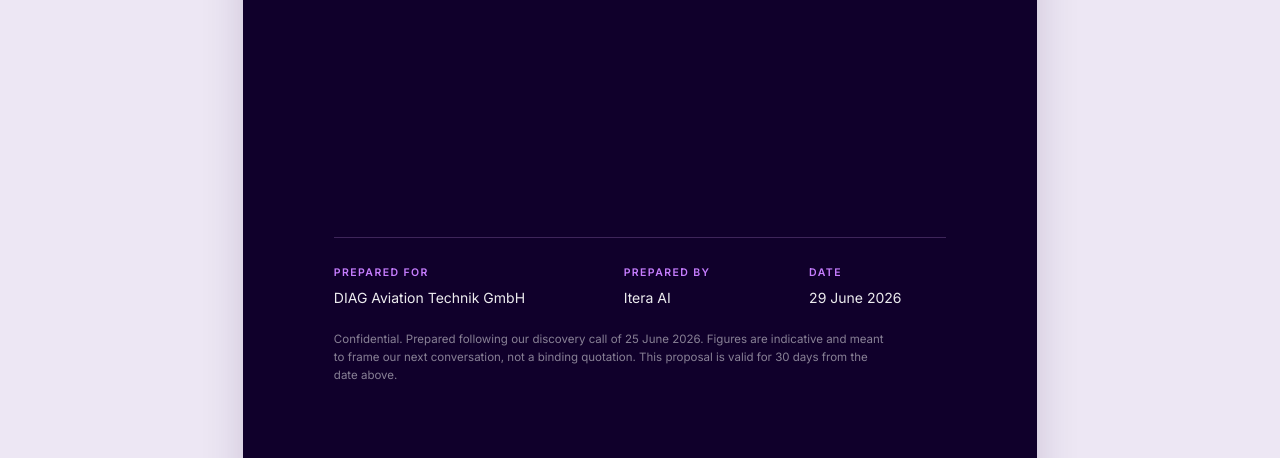
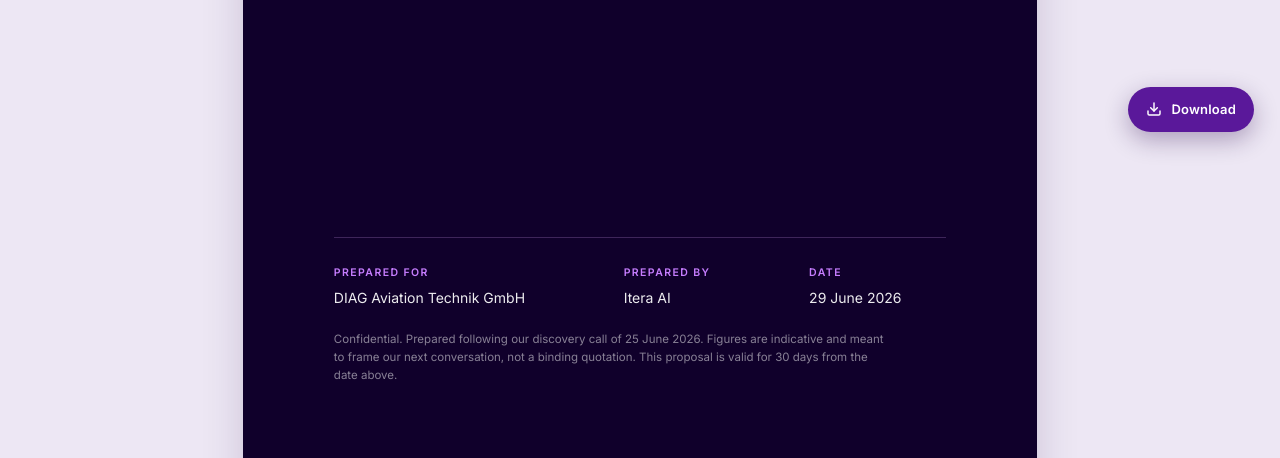
Before and after one commit to thegitmate/assets, a plain HTML site: page diag-aviation/index.html in a window 1280 px wide. Shown: the part 642-1100 px from the top of the page. Drawn offline with Linux system fonts and the light colour scheme.

Commit message:
Add floating download button (HTML)

```diff
--- a/diag-aviation/index.html
+++ b/diag-aviation/index.html
@@ -394,9 +394,48 @@
     .page { page-break-after: always; }
     .page:last-child { page-break-after: auto; }
   }
+
+  /* floating download button */
+  .dl-btn {
+    position: fixed;
+    bottom: 26px;
+    right: 26px;
+    z-index: 50;
+    display: inline-flex;
+    align-items: center;
+    gap: 9px;
+    padding: 12px 18px;
+    font-family: 'Inter', sans-serif;
+    font-size: 13px;
+    font-weight: 600;
+    letter-spacing: 0.2px;
+    color: var(--white);
+    text-decoration: none;
+    background: var(--v-velvet);
+    border-radius: 999px;
+    box-shadow: 0 8px 24px rgba(36, 0, 70, 0.32);
+    transition: transform 0.15s ease, background 0.15s ease, box-shadow 0.15s ease;
+  }
+  .dl-btn:hover {
+    background: var(--v-royal);
+    transform: translateY(-2px);
+    box-shadow: 0 12px 30px rgba(36, 0, 70, 0.4);
+  }
+  .dl-btn svg { width: 16px; height: 16px; }
+  @media print { .dl-btn { display: none !important; } }
 </style>
 </head>
 <body>
+
+<!-- floating download button -->
+<a class="dl-btn" href="index.html" download="DIAG_Aviation_Proposal_Itera_AI.html">
+  <svg viewBox="0 0 24 24" fill="none" stroke="currentColor" stroke-width="2.2" stroke-linecap="round" stroke-linejoin="round" aria-hidden="true">
+    <path d="M21 15v4a2 2 0 0 1-2 2H5a2 2 0 0 1-2-2v-4"/>
+    <polyline points="7 10 12 15 17 10"/>
+    <line x1="12" y1="15" x2="12" y2="3"/>
+  </svg>
+  Download
+</a>
 
 <!-- LOGO MARKUP REUSED VIA <use> -->
 <svg width="0" height="0" style="position:absolute" aria-hidden="true">
```
